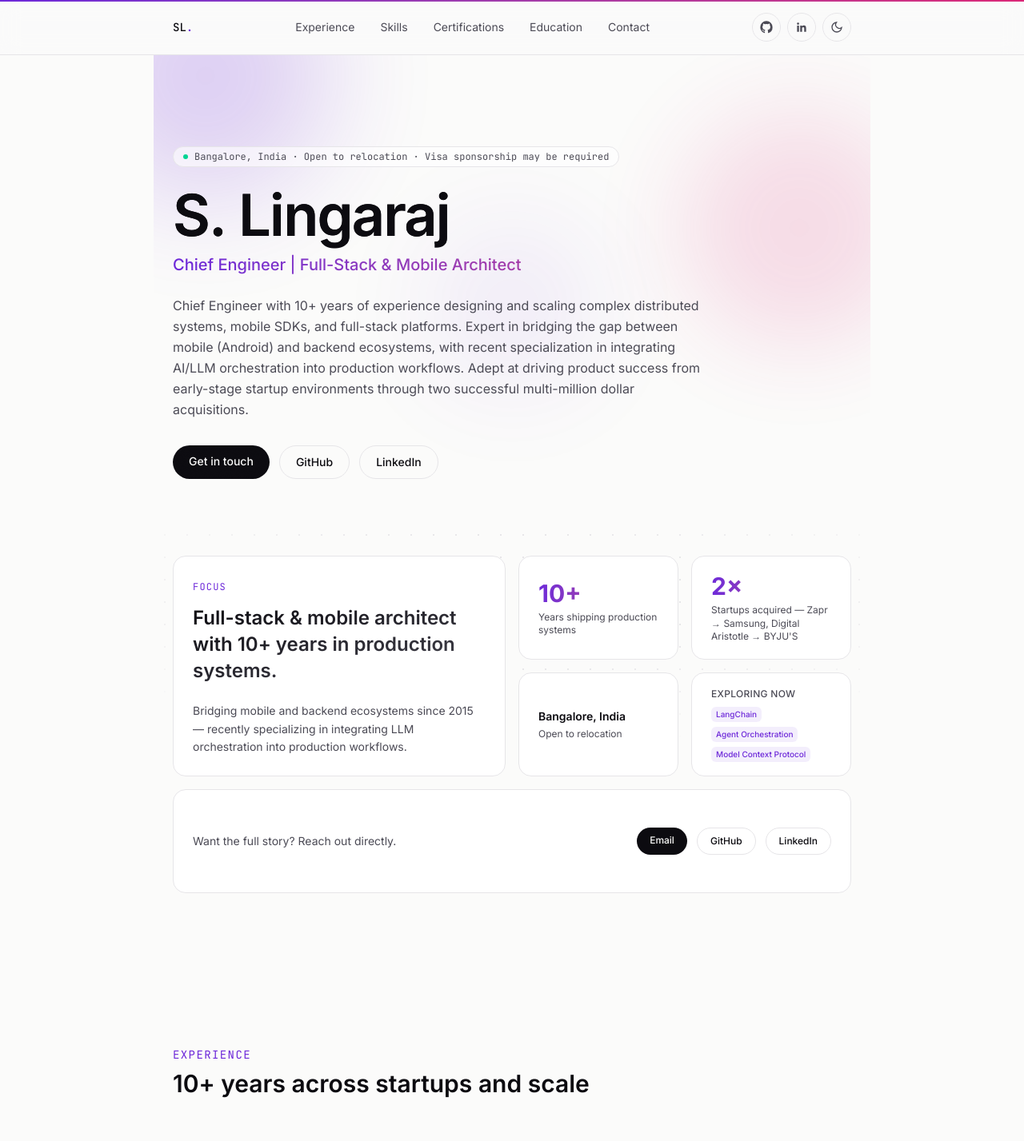
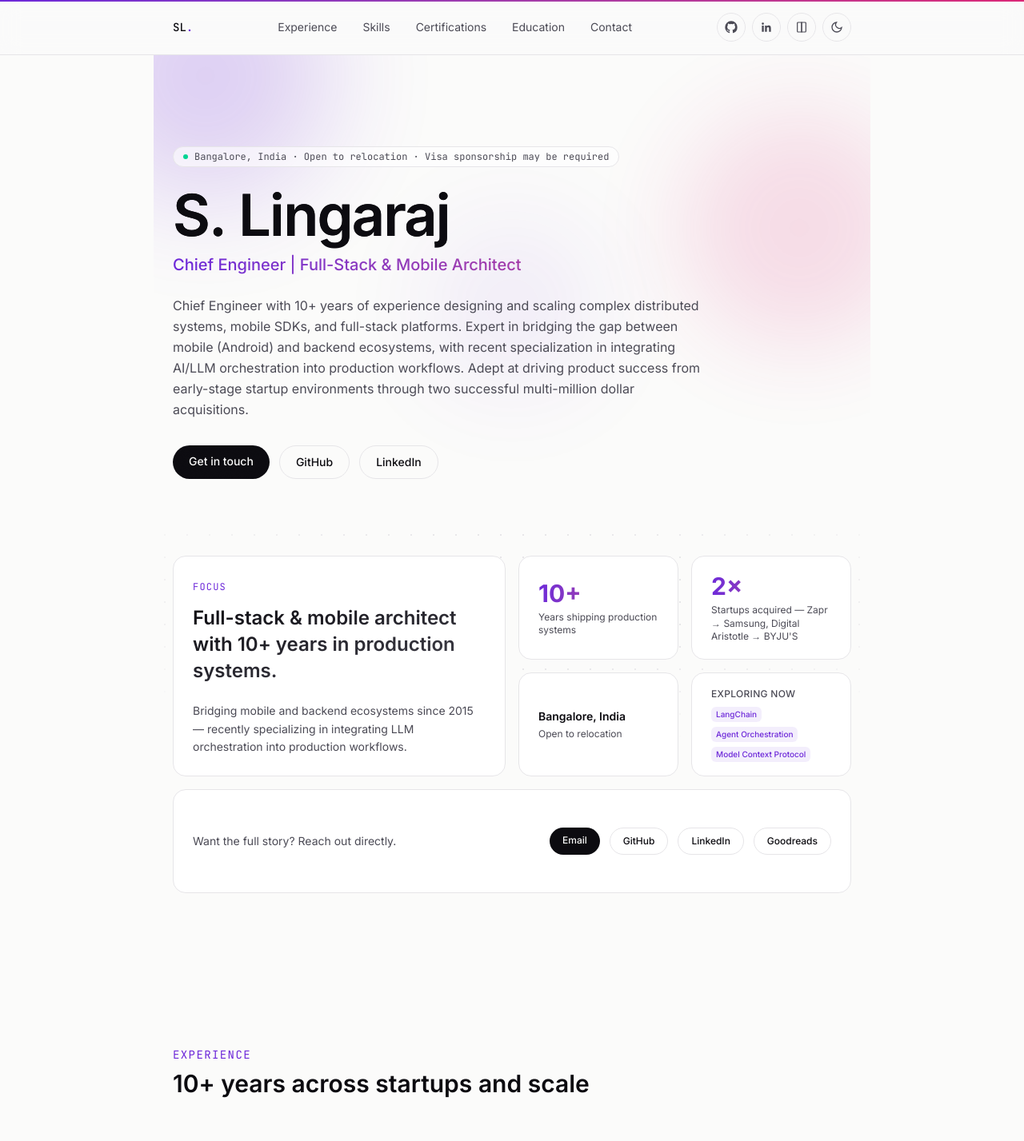
Before and after one commit to lingarajsankaravelu/portfolio, a React (Vite) app: page / in a window 1280 px wide. Shown: the top 1427 px of the page at 80% size. Built offline with nearby package versions, Linux system fonts and the light colour scheme.

Commit message:
Add Goodreads link to nav, footer, and overview connect bar

```diff
--- a/src/components/Contact.jsx
+++ b/src/components/Contact.jsx
@@ -55,6 +55,16 @@ export default function Contact() {
           >
             LinkedIn
           </motion.a>
+          <motion.a
+            whileHover={{ scale: 1.05 }}
+            whileTap={{ scale: 0.97 }}
+            href={profile.links.goodreads}
+            target="_blank"
+            rel="noreferrer"
+            className="rounded-full border border-[var(--border)] px-5 py-2.5 font-medium text-[var(--text-h)]"
+          >
+            Goodreads
+          </motion.a>
         </div>
       </Reveal>
 
--- a/src/components/Nav.jsx
+++ b/src/components/Nav.jsx
@@ -71,6 +71,20 @@ export default function Nav({ theme, toggle }) {
               </svg>
             </a>
           )}
+          {profile.links.goodreads && (
+            <a
+              href={profile.links.goodreads}
+              target="_blank"
+              rel="noreferrer"
+              aria-label="Goodreads"
+              className="hidden h-9 w-9 place-items-center rounded-full border border-[var(--border)] text-[var(--text)] transition-colors hover:border-[var(--accent)] hover:text-[var(--accent)] sm:grid"
+            >
+              <svg width="16" height="16" viewBox="0 0 24 24" fill="none" stroke="currentColor" strokeWidth="1.8">
+                <path d="M4 4.5A1.5 1.5 0 0 1 5.5 3H12v18H5.5A1.5 1.5 0 0 1 4 19.5v-15Z" />
+                <path d="M20 4.5A1.5 1.5 0 0 0 18.5 3H12v18h6.5a1.5 1.5 0 0 0 1.5-1.5v-15Z" />
+              </svg>
+            </a>
+          )}
           <ThemeToggle theme={theme} toggle={toggle} />
           <button
             className="grid h-9 w-9 place-items-center rounded-full border border-[var(--border)] md:hidden"
--- a/src/components/Overview.jsx
+++ b/src/components/Overview.jsx
@@ -80,6 +80,14 @@ export default function Overview() {
               >
                 LinkedIn
               </a>
+              <a
+                href={profile.links.goodreads}
+                target="_blank"
+                rel="noreferrer"
+                className="rounded-full border border-[var(--border)] px-4 py-2 text-xs font-medium text-[var(--text-h)] transition-colors hover:border-[var(--accent)] hover:text-[var(--accent)]"
+              >
+                Goodreads
+              </a>
             </div>
           </SpotlightCard>
         </StaggerItem>
--- a/src/data/resume.js
+++ b/src/data/resume.js
@@ -10,6 +10,7 @@ export const profile = {
   links: {
     github: "https://github.com/lingarajsankaravelu",
     linkedin: "https://www.linkedin.com/in/lingarajs/",
+    goodreads: "https://www.goodreads.com/user/show/92571948-lingaraj-sankaravelu",
   },
 };
 
```
